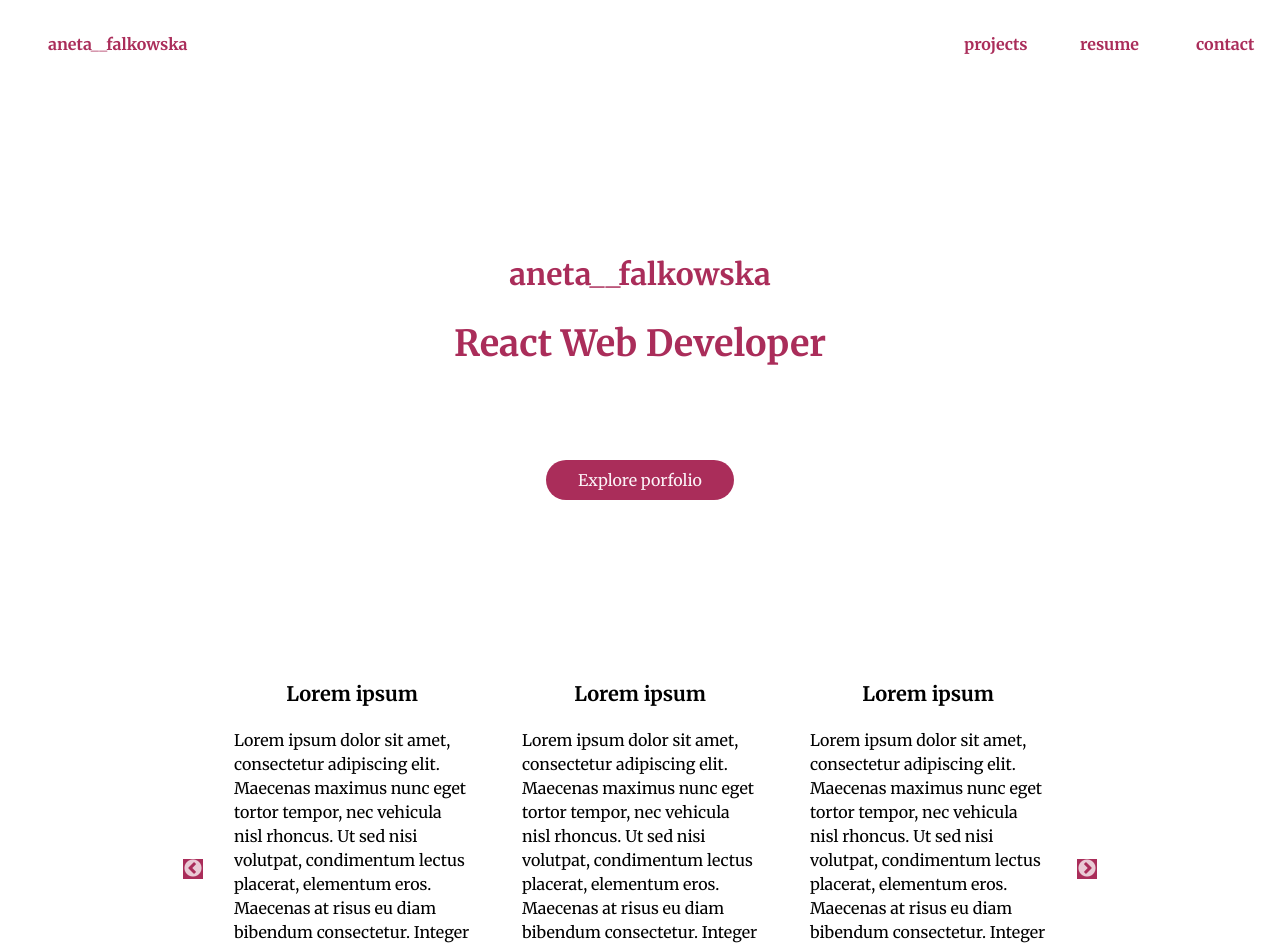
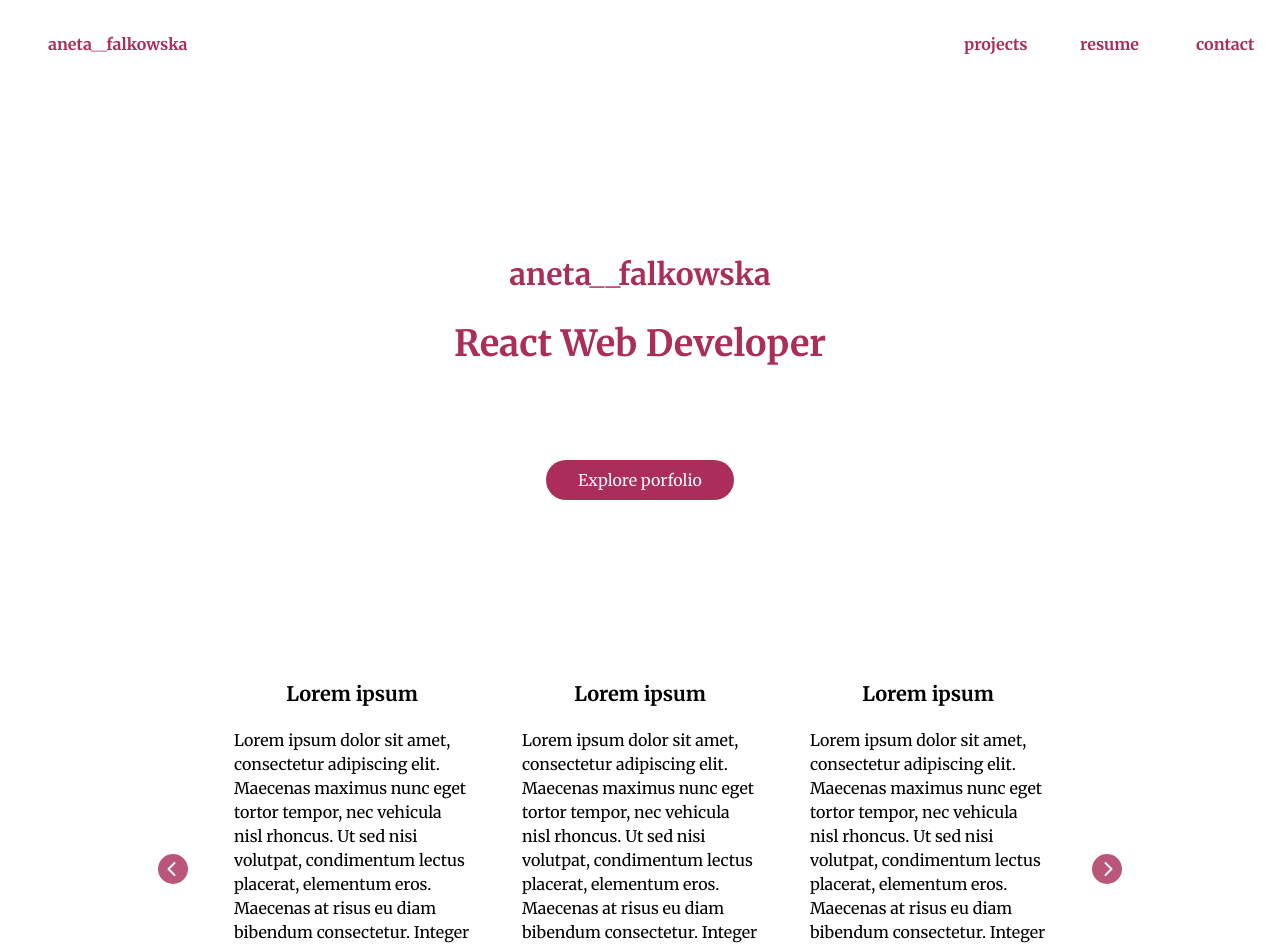
Before and after one commit to AnetaFalkowska/personal-website, a React (Vite) app: page / in a window 1280 px wide. Shown: the top 946 px of the page. Built offline with nearby package versions, Linux system fonts and the light colour scheme.

Commit message:
style: Slider arrows format code

```diff
--- a/src/components/SkillsSlider.tsx
+++ b/src/components/SkillsSlider.tsx
@@ -2,19 +2,27 @@
 import "slick-carousel/slick/slick-theme.css";
 import Slider, { CustomArrowProps } from "react-slick";
 import { data } from "../assets/data.ts";
+import {ChevronRight, ChevronLeft} from "lucide-react"
 
 
 export default function SkillsSlider() {
 
-  function Arrow(props:CustomArrowProps) {
-    const { className, style, onClick } = props;
-    return (
-      <div
-        className={className}
-        style={{ ...style, display: "block", background: "#aa2d5a" }}
-        onClick={onClick}
-      />
-    );
+ function SamplePrevArrow(props:CustomArrowProps) {
+    const { className, onClick } = props;
+    return(
+      <div onClick={onClick} className={`arrow ${className}`}>
+        <ChevronLeft className="w-full text-secondary-button-text"/>
+      </div>
+    )
+    }
+
+function SampleNextArrow(props:CustomArrowProps) {
+    const { className, onClick } = props;
+    return(
+      <div onClick={onClick} className={`arrow ${className}`}>
+        <ChevronRight className="w-full text-secondary-button-text"/>
+      </div>
+    )
   }
 
   const settings = {
@@ -39,8 +47,8 @@
         }
       }
     ],
-    nextArrow: <Arrow style={{color:"red"}}/>,
-    prevArrow: <Arrow />
+    nextArrow: <SampleNextArrow/>,
+    prevArrow: <SamplePrevArrow/>
   };
 
   return (
--- a/src/index.css
+++ b/src/index.css
@@ -2,11 +2,10 @@
 @tailwind components;
 @tailwind utilities;
 
-
 @layer base {
-    body {
-        background-color: whitesmoke
-    }
+  body {
+    background-color: whitesmoke;
+  }
 }
 
 .progress-custom {
@@ -31,19 +30,51 @@
   margin: 0 10px;
 }
 
-
-.slick-next {
-  /* color: #aa2d5a ; */
-}
-
 .slick-dots li button:before {
-  color: #efb2d0; /* Kolor kropek */
+  color: #efb2d0;
 }
 
 .slick-dots li.slick-active button:before {
-  color: #762541; /* Kolor aktywnej kropki */
+  color: #762541;
 }
 
-.slick-next button:before {
-    color: #aa2d5a; /* Kolor kropek */
-  }
+.slick-arrow.slick-next,
+.slick-arrow.slick-prev {
+  background-color: #aa2d5a;
+  display: flex;
+  align-items: center;
+  justify-content: center;
+  border-radius: 50%;
+  opacity: 0.8;
+  height: 30px;
+  width: 30px;
+
+}
+
+.slick-arrow.slick-next {
+    padding-left: 3px;
+    right: -50px;
+}
+
+.slick-arrow.slick-prev {
+    vertical-align: center;
+    padding-right: 3px;
+    left: -50px;
+}
+
+.slick-arrow.slick-next:hover,
+.slick-arrow.slick-prev:hover {
+  background-color: #aa2d5a;
+  opacity: 1;
+}
+
+.slick-prev::before,
+.slick-next::before {
+  display: none;
+}
+
+.arrows {
+  height: 20px;
+  width: 20px;
+  margin: 1px;
+}
```
